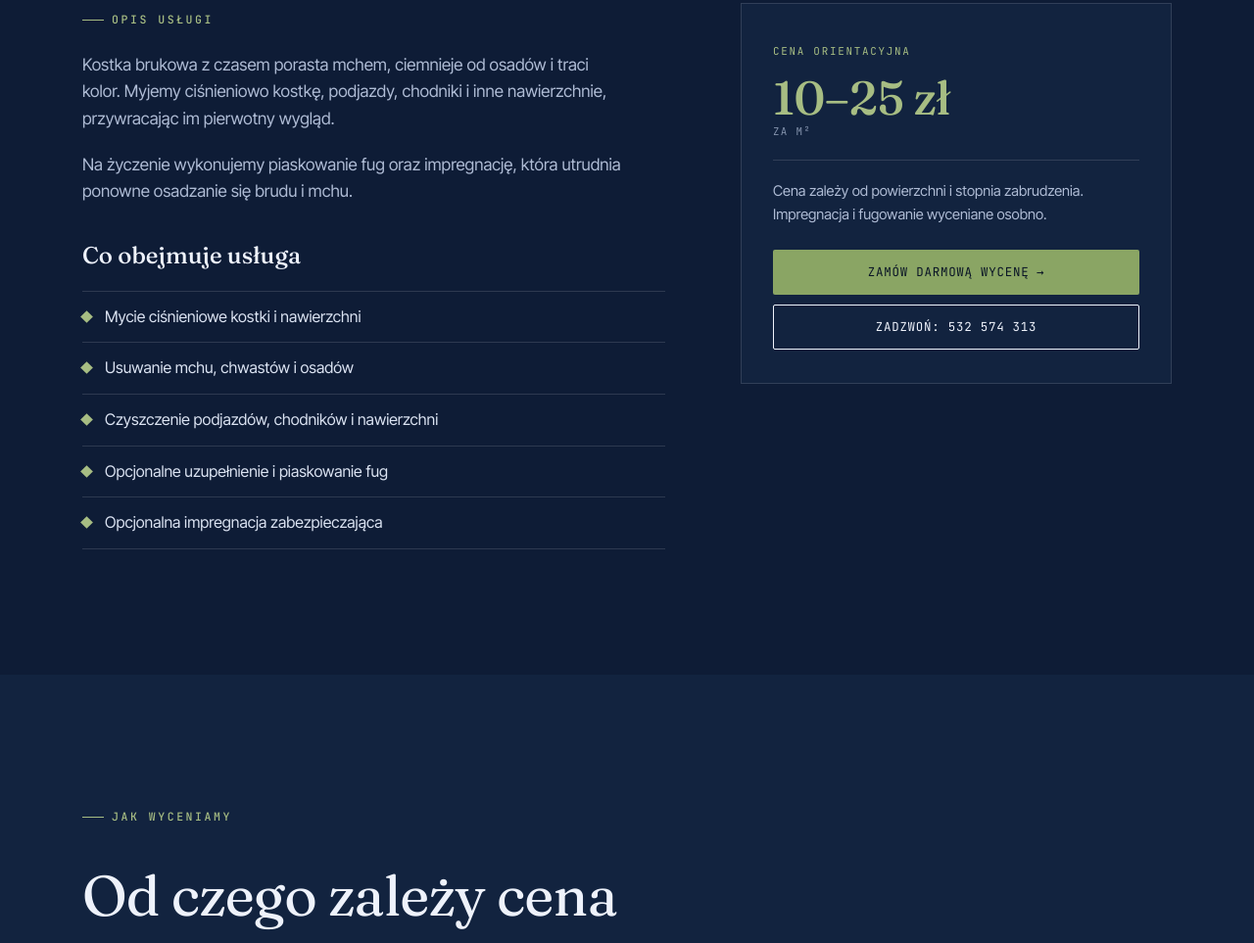
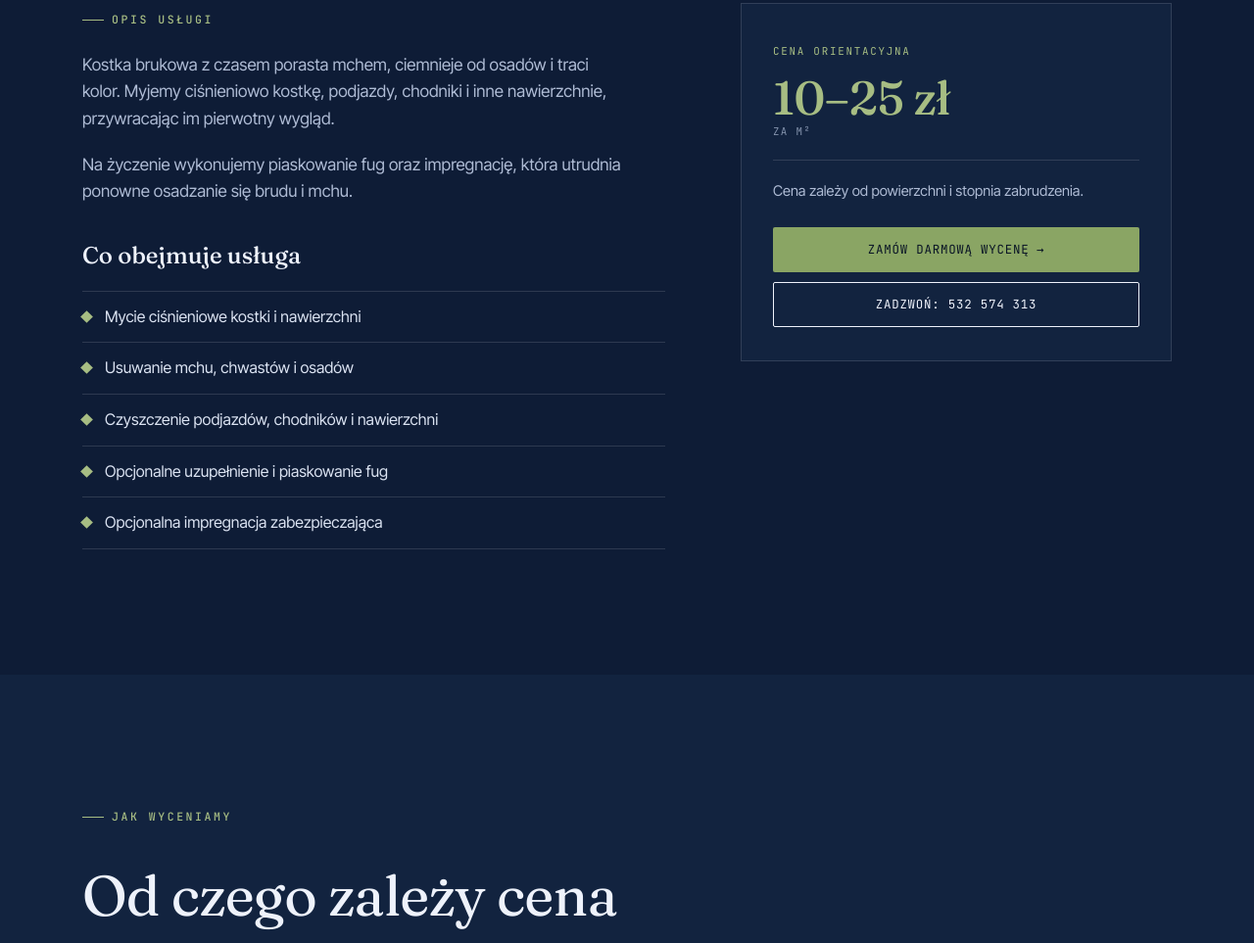
Before and after one commit to krzysikon/kkwokoldomu.pl, a plain HTML site: page uslugi/mycie-kostki.html in a window 1280 px wide. Shown: the part 757-1720 px from the top of the page at 98% size. Drawn offline with Linux system fonts and the light colour scheme.

Commit message:
Usunięcie zapisu o osobnej wycenie impregnacji z cen
Co-Authored-By: Claude Opus 4.8 <noreply@anthropic.com>

```diff
--- a/uslugi/mycie-kostki.html
+++ b/uslugi/mycie-kostki.html
@@ -85,7 +85,7 @@
         <span class="k">Cena orientacyjna</span>
         <div class="amount">10–25 zł</div>
         <div class="unit">za m²</div>
-        <p class="pc-note">Cena zależy od powierzchni i stopnia zabrudzenia. Impregnacja i fugowanie wyceniane osobno.</p>
+        <p class="pc-note">Cena zależy od powierzchni i stopnia zabrudzenia.</p>
         <a href="../index.html#kontakt" class="btn btn-primary">Zamów darmową wycenę <span class="arw">&rarr;</span></a>
         <a href="tel:+48532574313" class="btn btn-outline">Zadzwoń: 532 574 313</a>
       </aside>
```
Also changed, not shown: uslugi/mycie-elewacji.html (+1 -1 lines).
